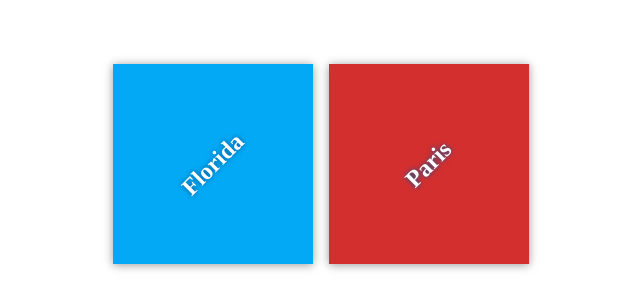
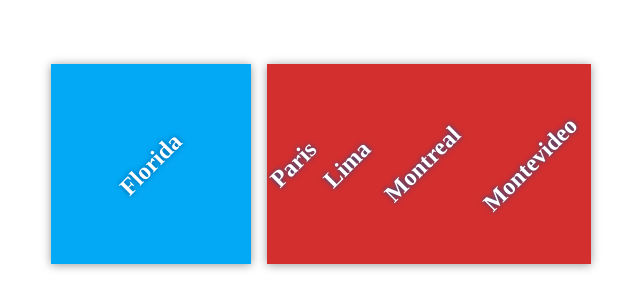
Before and after one commit to thisgirlscode/my-travel-plans, a plain HTML site: page index.html in a window 1280 px wide. Shown: the part 236-544 px from the top of the page, without its empty margins (319-959 px from the left). Drawn offline with Linux system fonts and the light colour scheme; files that its build step writes are made by us from their sources.

Commit message:
Add new destinations

```diff
--- a/index.html
+++ b/index.html
@@ -16,6 +16,9 @@
 
             <div class="destination" id="paris">
                 <h2>Paris</h2>
+                <h2>Lima</h2>
+                <h2>Montreal</h2>
+                <h2>Montevideo</h2>
             </div>
         </div>
     </div>
```
